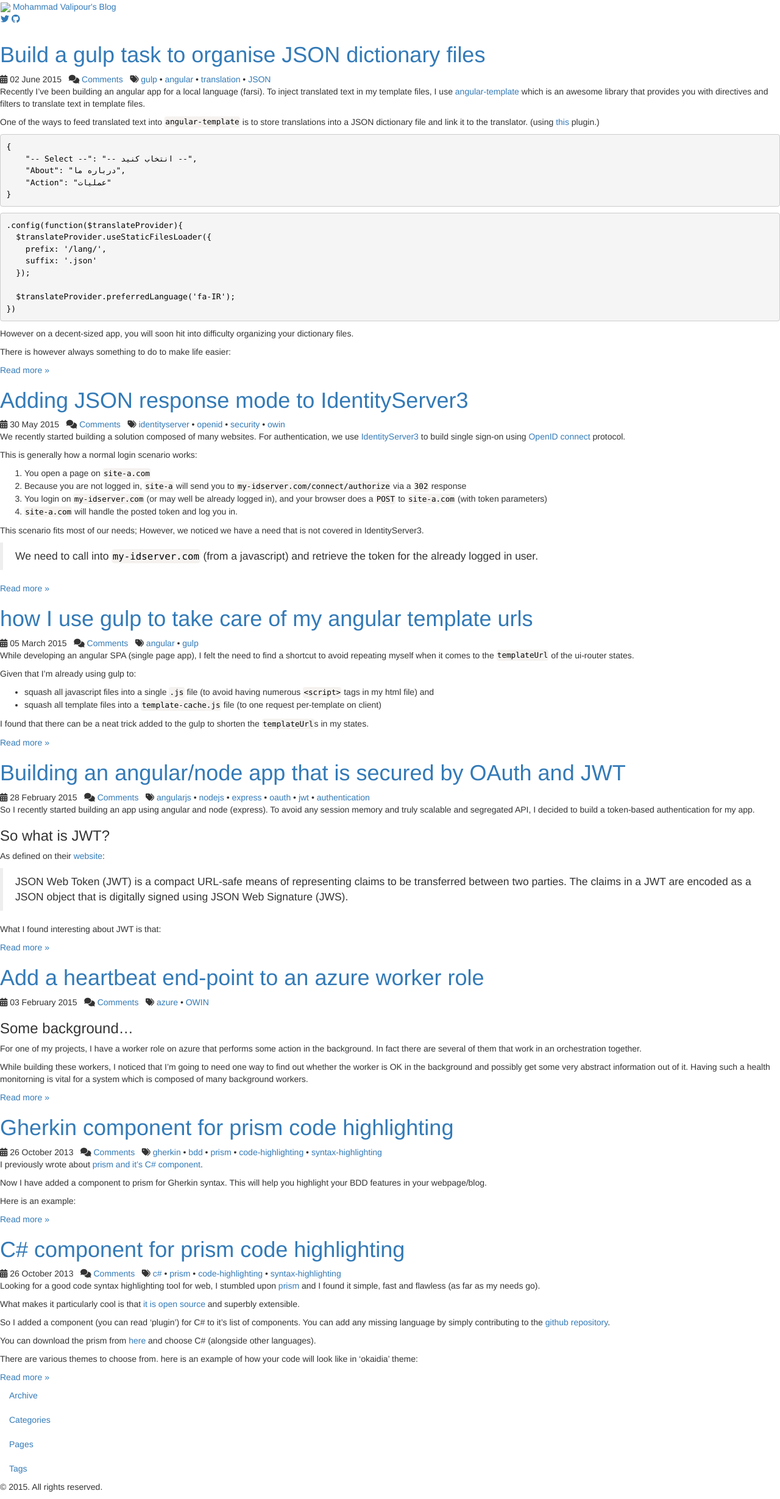
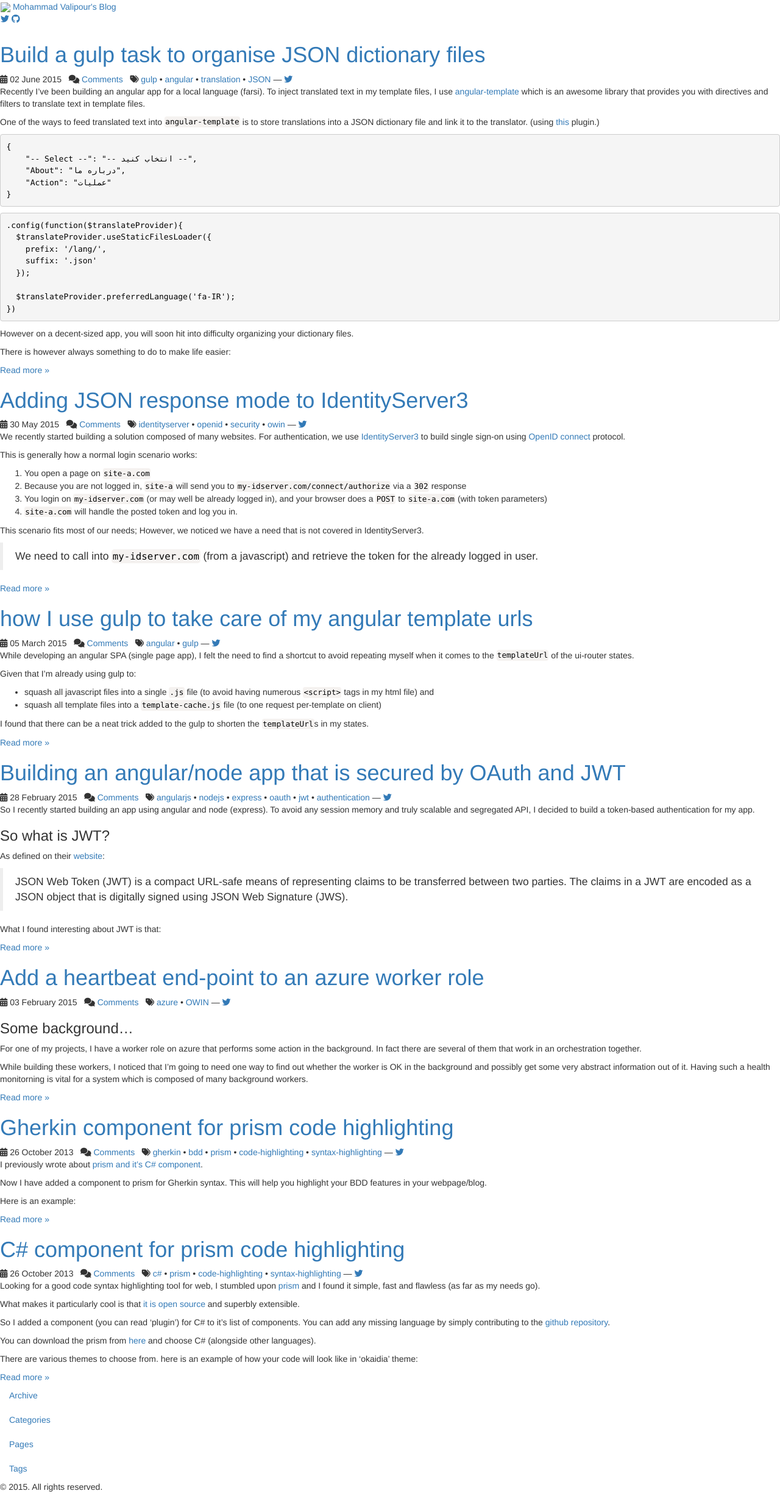
Before and after one commit to mvalipour/mvalipour.github.io, a Jekyll site: the page built from index.md, in a window 1280 px wide. Shown: the whole page at 61% size. Built offline with Jekyll 4.4.1, drawn with Linux system fonts in a browser that asks for light colours; nearby versions of some CDN libraries; library files that are not in the unit come from our copies; Markdown is read by kramdown in place of the engine named in the settings; comment, search, counter and statistics services are not loaded.

Commit message:
add twitter button to blog

```diff
--- a/_includes/themes/twitter/post.html
+++ b/_includes/themes/twitter/post.html
@@ -21,6 +21,12 @@
 		{% include JB/tags_list %}
 	</span>
 	{% endunless %}
+
+	&mdash;
+	<a class="btn-twitter"
+		 href="https://twitter.com/intent/tweet?text={{page.title}}&url={{site.production_url}}{{page.url}}">
+		<span class="fa fa-twitter"></span>
+	</a>
 </div>
 
 <div class="container-narrow blog-post-container">
--- a/assets/themes/readable/css/style.css
+++ b/assets/themes/readable/css/style.css
@@ -24,6 +24,12 @@ code {
 	color: #07a;
 	background: #f5f2f0;
 	font-size: 80%;
+}
+
+a.btn-twitter {
+	font-size: 22px;
+	color: #55acee !important;
+	vertical-align: baseline;
 }
 
 :target {background:#FFF5CC; outline: solid 20px #FFF5CC; position:relative;}
--- a/index.md
+++ b/index.md
@@ -29,6 +29,12 @@ title: Welcome!
       		{% include JB/tags_list %}
       	</span>
       	{% endunless %}
+
+      	&mdash;
+      	<a class="btn-twitter"
+      		 href="https://twitter.com/intent/tweet?text={{post.title}}&url={{site.production_url}}{{post.url}}">
+      		<span class="fa fa-twitter"></span>
+      	</a>
       </div>
 			<div class="summary-field">
 				{% if post.content contains '<!--more-->' %}
```
